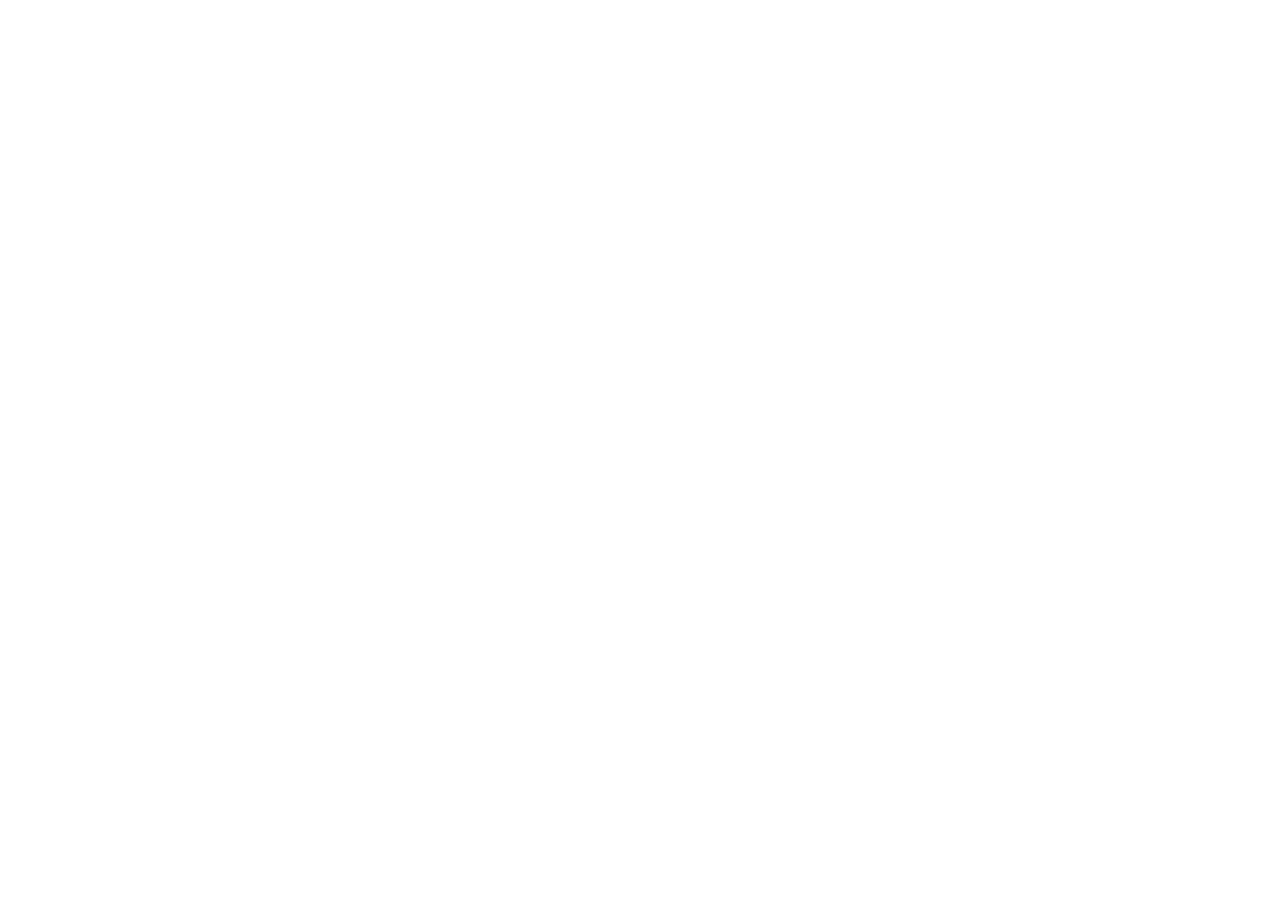
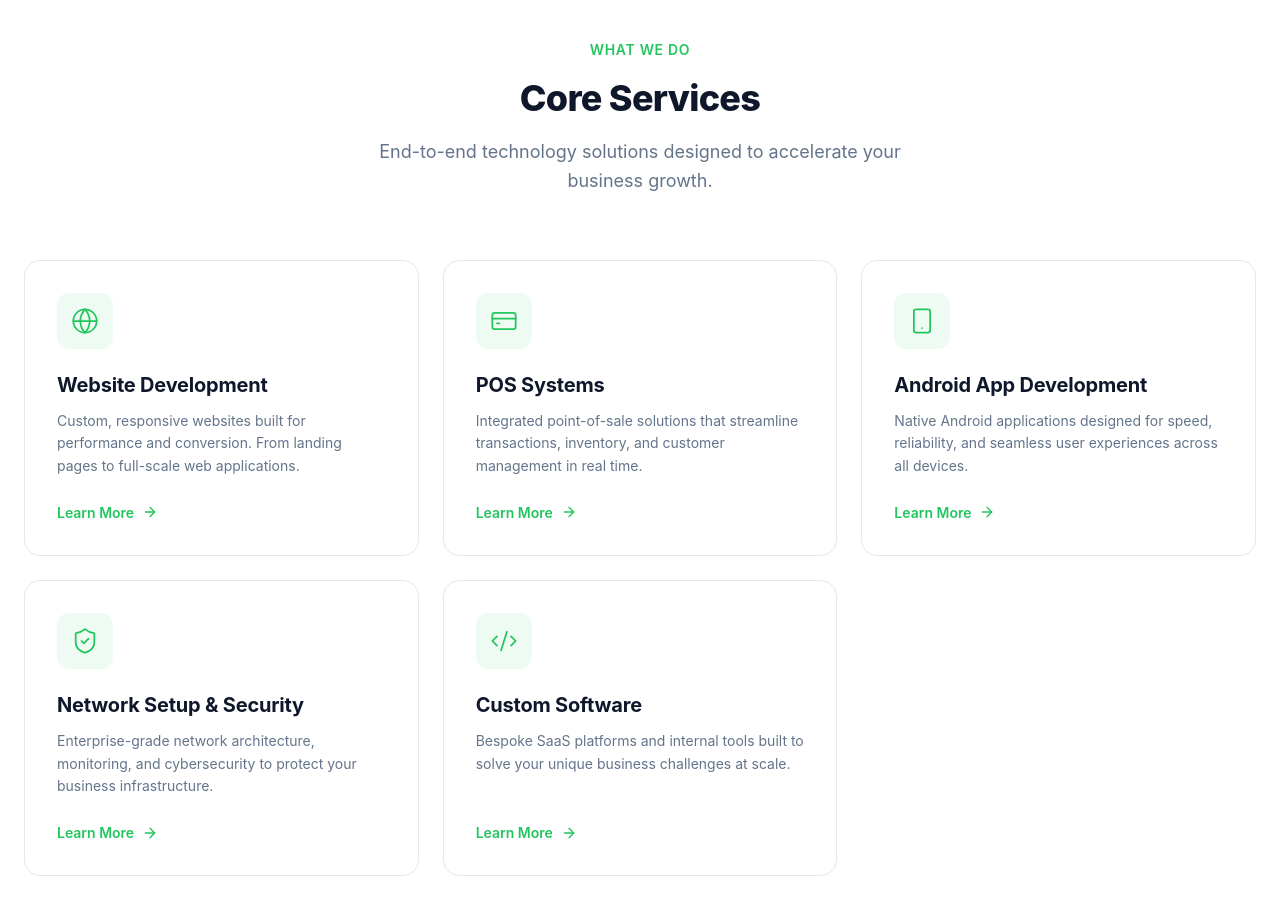
Before and after one commit to AllJacks1/aivox-landing-page, a React (Vite) app: page / in a window 1280 px wide. Shown: the part 1160-2074 px from the top of the page. Before the commit the page ends 1101 px from the top, so only its background shows below. Built offline with nearby package versions, Linux system fonts and the light colour scheme.

Commit message:
feat(ui): services section

```diff
--- a/src/App.tsx
+++ b/src/App.tsx
@@ -1,5 +1,6 @@
 import Hero from "./components/Hero";
 import Navbar from "./components/Navbar";
+import ServicesSection from "./components/ServicesSection";
 import TrustBar from "./components/TrustBar";
 
 function App() {
@@ -9,6 +10,7 @@
       <main>
         <Hero />
         <TrustBar/>
+        <ServicesSection/>
       </main>
     </>
   );
--- a/src/components/Hero.tsx
+++ b/src/components/Hero.tsx
@@ -325,7 +325,7 @@
         >
           <path
             d="M0 120L60 110C120 100 240 80 360 70C480 60 600 60 720 65C840 70 960 80 1080 85C1200 90 1320 90 1380 90L1440 90V120H1380C1320 120 1200 120 1080 120C960 120 840 120 720 120C600 120 480 120 360 120C240 120 120 120 60 120H0Z"
-            fill="#f8fafc"
+            fill="#ffffff"
           />
         </svg>
       </div>
--- /dev/null
+++ b/src/components/ServicesSection.tsx
@@ -0,0 +1,88 @@
+import React from "react";
+import {
+  Globe,
+  CreditCard,
+  Smartphone,
+  ShieldCheck,
+  Code2,
+  ArrowRight,
+} from "lucide-react";
+import "../styles/ServicesSection.css";
+
+interface Service {
+  icon: React.ElementType;
+  title: string;
+  description: string;
+}
+
+const services: Service[] = [
+  {
+    icon: Globe,
+    title: "Website Development",
+    description:
+      "Custom, responsive websites built for performance and conversion. From landing pages to full-scale web applications.",
+  },
+  {
+    icon: CreditCard,
+    title: "POS Systems",
+    description:
+      "Integrated point-of-sale solutions that streamline transactions, inventory, and customer management in real time.",
+  },
+  {
+    icon: Smartphone,
+    title: "Android App Development",
+    description:
+      "Native Android applications designed for speed, reliability, and seamless user experiences across all devices.",
+  },
+  {
+    icon: ShieldCheck,
+    title: "Network Setup & Security",
+    description:
+      "Enterprise-grade network architecture, monitoring, and cybersecurity to protect your business infrastructure.",
+  },
+  {
+    icon: Code2,
+    title: "Custom Software",
+    description:
+      "Bespoke SaaS platforms and internal tools built to solve your unique business challenges at scale.",
+  },
+];
+
+const ServicesSection: React.FC = () => {
+  return (
+    <section className="services-section">
+      <div className="services-container">
+        {/* Section Header */}
+        <div className="services-header">
+          <span className="section-label">What We Do</span>
+          <h2 className="section-title">Core Services</h2>
+          <p className="section-description">
+            End-to-end technology solutions designed to accelerate your business
+            growth.
+          </p>
+        </div>
+
+        {/* Services Grid */}
+        <div className="services-grid">
+          {services.map((service) => (
+            <div key={service.title} className="service-card">
+              <div className="service-card-inner">
+                <div className="service-icon-wrapper">
+                  <service.icon className="service-icon" strokeWidth={1.5} />
+                </div>
+                <h3 className="service-title">{service.title}</h3>
+                <p className="service-description">{service.description}</p>
+                <div className="service-cta">
+                  <span className="service-cta-text">Learn More</span>
+                  <ArrowRight className="service-cta-arrow" strokeWidth={2} />
+                </div>
+              </div>
+            </div>
+          ))}
+        </div>
+      </div>
+    </section>
+  );
+};
+
+export default ServicesSection;
--- /dev/null
+++ b/src/styles/ServicesSection.css
@@ -0,0 +1,193 @@
+.services-section {
+  padding: var(--space-24) 0;
+  background: var(--bg-primary);
+}
+
+.services-container {
+  max-width: var(--container-xl);
+  margin: 0 auto;
+  padding: 0 var(--space-6);
+}
+
+/* Header */
+.services-header {
+  text-align: center;
+  max-width: 600px;
+  margin: 0 auto var(--space-16);
+}
+
+.services-header .section-label {
+  display: inline-block;
+  font-size: var(--text-sm);
+  font-weight: 600;
+  color: var(--primary);
+  text-transform: uppercase;
+  letter-spacing: 0.05em;
+  margin-bottom: var(--space-4);
+}
+
+.services-header .section-title {
+  font-size: var(--text-4xl);
+  font-weight: 800;
+  color: var(--text-primary);
+  line-height: var(--leading-tight);
+  letter-spacing: -0.02em;
+  margin-bottom: var(--space-4);
+}
+
+.services-header .section-description {
+  font-size: var(--text-lg);
+  color: var(--text-muted);
+  line-height: var(--leading-relaxed);
+  margin: 0;
+}
+
+/* Grid */
+.services-grid {
+  display: grid;
+  grid-template-columns: repeat(3, 1fr);
+  gap: var(--space-6);
+}
+
+/* Service Card */
+.service-card {
+  position: relative;
+  background: var(--bg-elevated);
+  border: 1px solid var(--border-light);
+  border-radius: var(--radius-xl);
+  padding: var(--space-8);
+  transition: all var(--transition-base);
+  cursor: pointer;
+  overflow: hidden;
+}
+
+.service-card::before {
+  content: "";
+  position: absolute;
+  top: 0;
+  left: 0;
+  right: 0;
+  height: 3px;
+  background: linear-gradient(90deg, var(--primary) 0%, var(--tech) 100%);
+  transform: scaleX(0);
+  transform-origin: left;
+  transition: transform 300ms ease;
+}
+
+.service-card:hover {
+  border-color: var(--primary-border);
+  box-shadow: var(--shadow-lg), var(--shadow-glow);
+  transform: translateY(-4px);
+}
+
+.service-card:hover::before {
+  transform: scaleX(1);
+}
+
+.service-card-inner {
+  display: flex;
+  flex-direction: column;
+  height: 100%;
+}
+
+/* Icon */
+.service-icon-wrapper {
+  width: 56px;
+  height: 56px;
+  background: var(--primary-subtle);
+  border-radius: var(--radius-lg);
+  display: flex;
+  align-items: center;
+  justify-content: center;
+  margin-bottom: var(--space-6);
+  transition: all var(--transition-base);
+}
+
+.service-card:hover .service-icon-wrapper {
+  background: var(--primary);
+  box-shadow: var(--shadow-glow);
+}
+
+.service-icon {
+  width: 28px;
+  height: 28px;
+  color: var(--primary);
+  transition: color var(--transition-base);
+}
+
+.service-card:hover .service-icon {
+  color: white;
+}
+
+/* Title */
+.service-title {
+  font-size: var(--text-xl);
+  font-weight: 700;
+  color: var(--text-primary);
+  line-height: var(--leading-tight);
+  margin-bottom: var(--space-3);
+  letter-spacing: -0.01em;
+}
+
+/* Description */
+.service-description {
+  font-size: var(--text-sm);
+  color: var(--text-muted);
+  line-height: var(--leading-relaxed);
+  margin-bottom: var(--space-6);
+  flex: 1;
+}
+
+/* CTA */
+.service-cta {
+  display: inline-flex;
+  align-items: center;
+  gap: var(--space-2);
+  margin-top: auto;
+}
+
+.service-cta-text {
+  font-size: var(--text-sm);
+  font-weight: 600;
+  color: var(--primary);
+  transition: color var(--transition-base);
+}
+
+.service-cta-arrow {
+  width: 16px;
+  height: 16px;
+  color: var(--primary);
+  transition: all var(--transition-base);
+  transform: translateX(0);
+}
+
+.service-card:hover .service-cta-arrow {
+  transform: translateX(4px);
+}
+
+/* ========================================
+   RESPONSIVE
+   ======================================== */
+@media (max-width: 1024px) {
+  .services-grid {
+    grid-template-columns: repeat(2, 1fr);
+  }
+}
+
+@media (max-width: 768px) {
+  .services-section {
+    padding: var(--space-16) 0;
+  }
+
+  .services-header .section-title {
+    font-size: var(--text-3xl);
+  }
+
+  .services-grid {
+    grid-template-columns: 1fr;
+  }
+
+  .service-card {
+    padding: var(--space-6);
+  }
+}
--- a/src/styles/TrustBar.css
+++ b/src/styles/TrustBar.css
@@ -1,5 +1,5 @@
 .trust-bar {
-  background: var(--bg-secondary);
+  background: var(--bg-primary);
   padding: var(--space-12) 0;
 }
 
```
